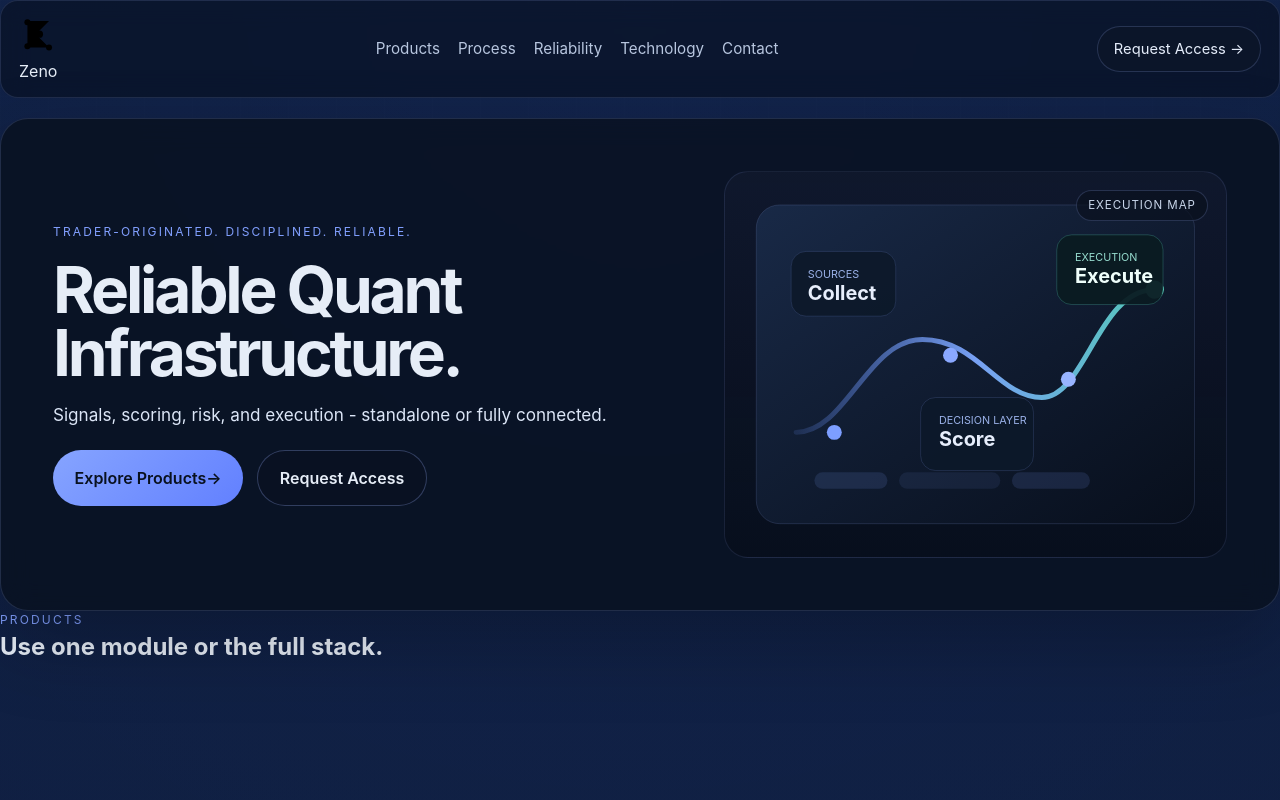
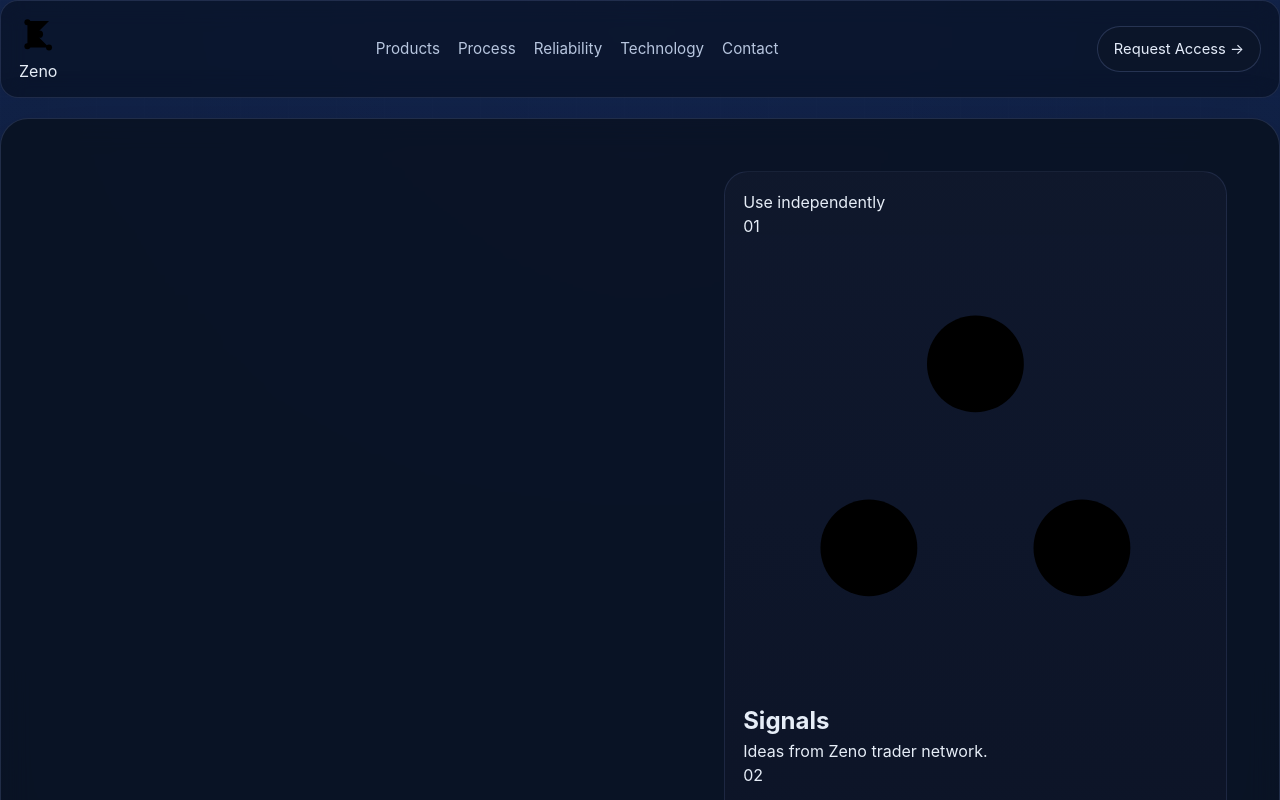
Before and after one commit to ZenoTrade/zeno-website, a React (Vite) app: page / in a window 1280 px wide. Shown: the top 800 px of the page. Built offline with nearby package versions, Linux system fonts and the light colour scheme.

Commit message:
Simplify hero visual for modular Zeno products

```diff
--- a/src/presentation/components/HeroVisual.tsx
+++ b/src/presentation/components/HeroVisual.tsx
@@ -1,72 +1,64 @@
-export function HeroVisual() {
+import type { ProductModule } from '../../domain/siteContent';
+
+interface HeroVisualProps {
+  modules: ProductModule[];
+}
+
+function ModuleIcon({ name }: { name: ProductModule['icon'] }) {
+  if (name === 'network') {
+    return (
+      <svg viewBox="0 0 48 48" aria-hidden="true">
+        <circle cx="24" cy="13" r="5" />
+        <circle cx="13" cy="32" r="5" />
+        <circle cx="35" cy="32" r="5" />
+        <path d="M21 17l-6 10M27 17l6 10M18 32h12" />
+      </svg>
+    );
+  }
+
+  if (name === 'target') {
+    return (
+      <svg viewBox="0 0 48 48" aria-hidden="true">
+        <circle cx="24" cy="24" r="15" />
+        <circle cx="24" cy="24" r="6" />
+        <path d="M24 4v8M24 36v8M4 24h8M36 24h8" />
+      </svg>
+    );
+  }
+
+  if (name === 'shield') {
+    return (
+      <svg viewBox="0 0 48 48" aria-hidden="true">
+        <path d="M24 6l15 6v11c0 10-6 16-15 19C15 39 9 33 9 23V12l15-6z" />
+        <path d="M18 24l4 4 8-9" />
+      </svg>
+    );
+  }
+
   return (
-    <div className="hero-visual" aria-hidden="true">
-      <div className="hero-visual__badge">Execution map</div>
-
-      <svg viewBox="0 0 560 420" role="img" aria-label="Abstract illustration of signal flow and execution">
-        <defs>
-          <linearGradient id="flowLine" x1="0%" y1="0%" x2="100%" y2="0%">
-            <stop offset="0%" stopColor="rgba(104, 146, 255, 0.15)" />
-            <stop offset="50%" stopColor="rgba(126, 168, 255, 0.95)" />
-            <stop offset="100%" stopColor="rgba(95, 229, 208, 0.85)" />
-          </linearGradient>
-          <linearGradient id="surface" x1="0%" y1="0%" x2="100%" y2="100%">
-            <stop offset="0%" stopColor="rgba(25, 42, 72, 0.95)" />
-            <stop offset="100%" stopColor="rgba(8, 15, 28, 0.88)" />
-          </linearGradient>
-        </defs>
-
-        <rect x="16" y="18" width="528" height="384" rx="28" fill="url(#surface)" stroke="rgba(156, 179, 255, 0.18)" />
-
-        <path
-          d="M64 292 C124 292, 150 180, 216 180 S308 250, 360 250 428 120, 496 120"
-          stroke="url(#flowLine)"
-          strokeWidth="6"
-          fill="none"
-          strokeLinecap="round"
-        />
-
-        <circle cx="110" cy="292" r="9" fill="#7d9eff" />
-        <circle cx="250" cy="199" r="9" fill="#8aa8ff" />
-        <circle cx="392" cy="228" r="9" fill="#98b4ff" />
-        <circle cx="496" cy="120" r="11" fill="#62e0ca" />
-
-        <g>
-          <rect x="58" y="74" width="126" height="78" rx="18" fill="rgba(13, 24, 42, 0.92)" stroke="rgba(144, 168, 255, 0.18)" />
-          <text x="78" y="106" fill="#9ab1e8" fontSize="13" fontFamily="Inter, sans-serif">
-            SOURCES
-          </text>
-          <text x="78" y="132" fill="#e7eefc" fontSize="24" fontFamily="Inter, sans-serif" fontWeight="700">
-            Collect
-          </text>
-        </g>
-
-        <g>
-          <rect x="214" y="250" width="136" height="88" rx="18" fill="rgba(13, 24, 42, 0.92)" stroke="rgba(144, 168, 255, 0.18)" />
-          <text x="236" y="282" fill="#9ab1e8" fontSize="13" fontFamily="Inter, sans-serif">
-            DECISION LAYER
-          </text>
-          <text x="236" y="308" fill="#e7eefc" fontSize="24" fontFamily="Inter, sans-serif" fontWeight="700">
-            Score
-          </text>
-        </g>
-
-        <g>
-          <rect x="378" y="54" width="128" height="84" rx="18" fill="rgba(10, 27, 33, 0.94)" stroke="rgba(98, 224, 202, 0.28)" />
-          <text x="400" y="86" fill="#97ddcf" fontSize="13" fontFamily="Inter, sans-serif">
-            EXECUTION
-          </text>
-          <text x="400" y="112" fill="#effffb" fontSize="24" fontFamily="Inter, sans-serif" fontWeight="700">
-            Execute
-          </text>
-        </g>
-
-        <g opacity="0.9">
-          <rect x="86" y="340" width="88" height="20" rx="10" fill="rgba(108, 136, 214, 0.18)" />
-          <rect x="188" y="340" width="122" height="20" rx="10" fill="rgba(108, 136, 214, 0.12)" />
-          <rect x="324" y="340" width="94" height="20" rx="10" fill="rgba(108, 136, 214, 0.18)" />
-        </g>
-      </svg>
-    </div>
+    <svg viewBox="0 0 48 48" aria-hidden="true">
+      <path d="M28 4L12 27h12l-4 17 16-24H24l4-16z" />
+    </svg>
   );
 }
+
+export function HeroVisual({ modules }: HeroVisualProps) {
+  return (
+    <aside className="hero-visual" aria-label="Modular Zeno product architecture">
+      <p className="hero-visual__label">Use independently</p>
+      <div className="hero-visual__grid">
+        {modules.map((module) => (
+          <article key={module.id} className="hero-module">
+            <span className="hero-module__step">{module.step}</span>
+            <span className="hero-module__icon">
+              <ModuleIcon name={module.icon} />
+            </span>
+            <h2>{module.shortTitle}</h2>
+            <p>{module.description}</p>
+          </article>
+        ))}
+      </div>
+      <p className="hero-visual__label hero-visual__label--bottom">Or connect the full stack</p>
+    </aside>
+  );
+}
```
